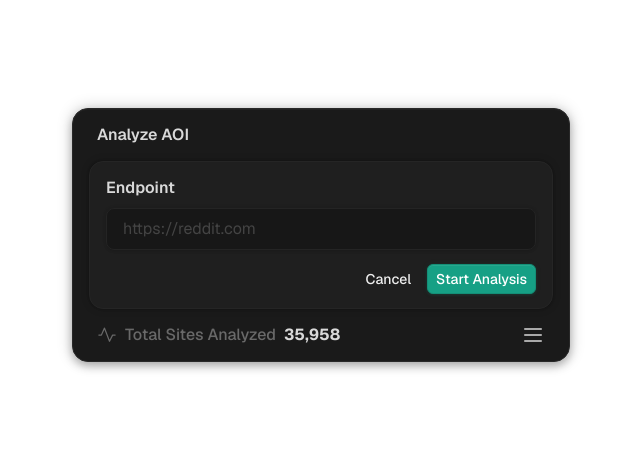
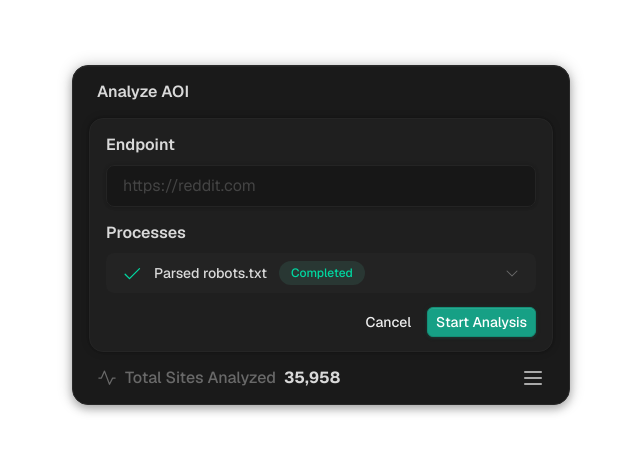
Before and after one commit to deeepsig/aio-tool, a Next.js app: page / in a window 1280 px wide. Shown: the part 165-618 px from the top of the page, without its empty margins (319-959 px from the left). Built offline with nearby package versions, Linux system fonts and the light colour scheme.

Commit message:
initial process component layout

```diff
--- a/src/components/main-card/main.tsx
+++ b/src/components/main-card/main.tsx
@@ -3,6 +3,7 @@
 import React, { useState } from 'react';
 import UrlInput from '../url/url-input';
 import ActionBar from '../action-bar/action-bar';
+import ProcessPanel from '../process/process-panel';
 
 export default function Main() {
   const [url, setUrl] = useState('');
@@ -18,6 +19,7 @@ export default function Main() {
   return (
     <div className="inner-box space-y-[14px]">
       <UrlInput url={url} onChange={setUrl} />
+      <ProcessPanel />
       <div className="flex justify-end">
         <ActionBar
           onCancel={handleCancel}
--- /dev/null
+++ b/src/components/process/process-card.tsx
@@ -0,0 +1,36 @@
+import React from 'react';
+import IconCaretDown from '../ui/icons/icon-caret-down';
+import StatusBadge from '../ui/status/status-badge';
+
+interface ProcessCardProps {
+  status: 'processing' | 'completed' | 'error';
+  text: string;
+  icon: React.ReactNode;
+  className?: string;
+}
+
+export default function ProcessCard({
+  status,
+  text,
+  icon,
+  className = '',
+}: ProcessCardProps) {
+  return (
+    <div
+      className={`flex w-full items-center justify-between px-4 py-2 rounded-lg ${className}`}
+      style={{ backgroundColor: '#232323' }}
+    >
+      <div className="flex items-center gap-3">
+        {icon}
+        <span className="text-[#D9D9D9] text-sm font-medium">{text}</span>
+        <StatusBadge status={status} />
+      </div>
+
+      <div className="flex items-center">
+        <button className="flex items-center justify-center">
+          <IconCaretDown className="w-4 h-4" fill="#696969" />
+        </button>
+      </div>
+    </div>
+  );
+}
--- /dev/null
+++ b/src/components/process/process-panel.tsx
@@ -0,0 +1,20 @@
+import React from 'react';
+import ProcessCard from './process-card';
+import IconCheck from '../ui/icons/icon-check';
+
+interface ProcessPanelProps {
+  className?: string;
+}
+
+export default function ProcessPanel({ className = '' }: ProcessPanelProps) {
+  return (
+    <div className={`space-y-2 ${className}`}>
+      <h3 className="font-semibold text-base text-[#D9D9D9]">Processes</h3>
+      <ProcessCard
+        status="completed"
+        text="Parsed robots.txt"
+        icon={<IconCheck className="w-5 h-5" fill="#01D7A1" />}
+      />
+    </div>
+  );
+}
--- /dev/null
+++ b/src/components/ui/icons/icon-caret-down.tsx
@@ -0,0 +1,28 @@
+import React from 'react';
+
+interface IconCaretDownProps {
+  width?: number;
+  height?: number;
+  fill?: string;
+  className?: string;
+}
+
+export default function IconCaretDown({
+  width = 32,
+  height = 32,
+  fill = '#D9D9D9',
+  className = '',
+}: IconCaretDownProps) {
+  return (
+    <svg
+      xmlns="http://www.w3.org/2000/svg"
+      width={width}
+      height={height}
+      fill={fill}
+      viewBox="0 0 256 256"
+      className={className}
+    >
+      <path d="M213.66,101.66l-80,80a8,8,0,0,1-11.32,0l-80-80A8,8,0,0,1,53.66,90.34L128,164.69l74.34-74.35a8,8,0,0,1,11.32,11.32Z" />
+    </svg>
+  );
+}
--- /dev/null
+++ b/src/components/ui/icons/icon-check.tsx
@@ -0,0 +1,28 @@
+import React from 'react';
+
+interface IconCheckProps {
+  width?: number;
+  height?: number;
+  fill?: string;
+  className?: string;
+}
+
+export default function IconCheck({
+  width = 32,
+  height = 32,
+  fill = '#000000',
+  className = '',
+}: IconCheckProps) {
+  return (
+    <svg
+      xmlns="http://www.w3.org/2000/svg"
+      width={width}
+      height={height}
+      fill={fill}
+      viewBox="0 0 256 256"
+      className={className}
+    >
+      <path d="M229.66,77.66l-128,128a8,8,0,0,1-11.32,0l-56-56a8,8,0,0,1,11.32-11.32L96,188.69,218.34,66.34a8,8,0,0,1,11.32,11.32Z" />
+    </svg>
+  );
+}
--- /dev/null
+++ b/src/components/ui/icons/icon-spinner.tsx
@@ -0,0 +1,28 @@
+import React from 'react';
+
+interface IconSpinnerProps {
+  width?: number;
+  height?: number;
+  fill?: string;
+  className?: string;
+}
+
+export default function IconSpinner({
+  width = 32,
+  height = 32,
+  fill = '#000000',
+  className = '',
+}: IconSpinnerProps) {
+  return (
+    <svg
+      xmlns="http://www.w3.org/2000/svg"
+      width={width}
+      height={height}
+      fill={fill}
+      viewBox="0 0 256 256"
+      className={className}
+    >
+      <path d="M232,128a104,104,0,0,1-208,0c0-41,23.81-78.36,60.66-95.27a8,8,0,0,1,6.68,14.54C60.15,61.59,40,93.27,40,128a88,88,0,0,0,176,0c0-34.73-20.15-66.41-51.34-80.73a8,8,0,0,1,6.68-14.54C208.19,49.64,232,87,232,128Z" />
+    </svg>
+  );
+}
--- /dev/null
+++ b/src/components/ui/status/status-badge.tsx
@@ -0,0 +1,50 @@
+import React from 'react';
+
+interface StatusBadgeProps {
+  status: 'processing' | 'completed' | 'error';
+  className?: string;
+}
+
+export default function StatusBadge({
+  status,
+  className = '',
+}: StatusBadgeProps) {
+  const baseClasses =
+    'inline-flex items-center px-3 py-1 rounded-full text-xs font-medium';
+
+  const variants = {
+    processing: {
+      bg: '#2A3441',
+      text: '#60A5FA',
+    },
+    completed: {
+      bg: '#293733',
+      text: '#01D7A1',
+    },
+    error: {
+      bg: '#3D2A2A',
+      text: '#F87171',
+    },
+  };
+
+  const statusLabels = {
+    processing: 'Processing',
+    completed: 'Completed',
+    error: 'Error',
+  };
+
+  const variant = variants[status];
+  const label = statusLabels[status];
+
+  return (
+    <span
+      className={`${baseClasses} ${className}`}
+      style={{
+        backgroundColor: variant.bg,
+        color: variant.text,
+      }}
+    >
+      {label}
+    </span>
+  );
+}
```
Also changed, not shown: src/components/processes/process-card.tsx (deleted), src/components/processes/processes-panel.tsx (deleted).
